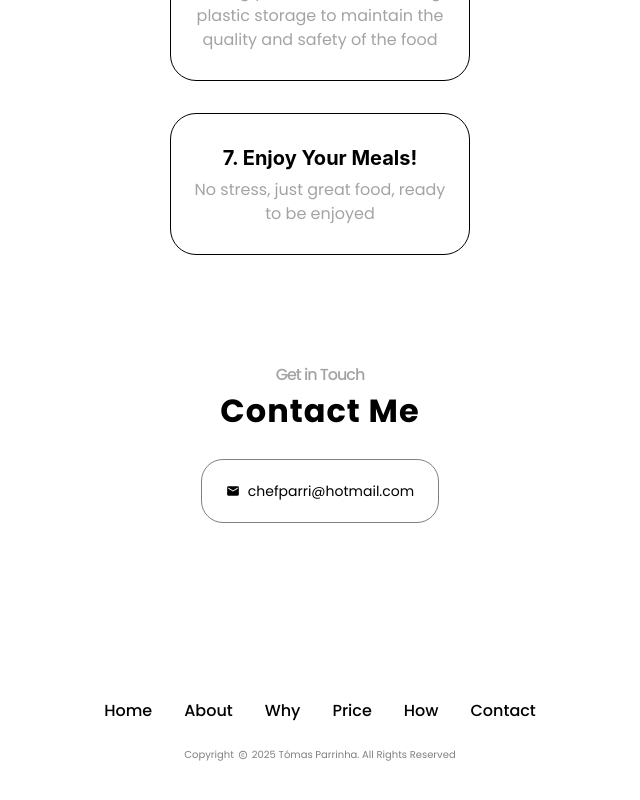
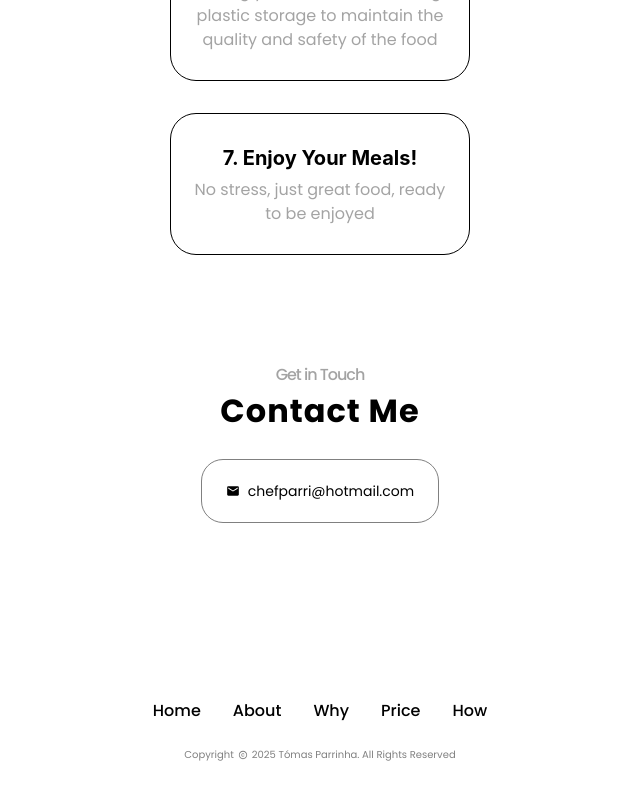
Before and after one commit to jocasantos/chefparri, a React (Vite) app: page / in a window 1280 px wide. Shown: the part 5282-6082 px from the top of the page, without its empty margins (320-960 px from the left). Built offline with nearby package versions, Linux system fonts and the light colour scheme.

Commit message:
Remove unused Contact link from Contact component for cleaner code

```diff
--- a/src/components/Contact.tsx
+++ b/src/components/Contact.tsx
@@ -124,18 +124,6 @@ const Contact = () => {
             How
           </Text>
         </Link>
-        <Link
-          to="Contact"
-          spy={true}
-          smooth={true}
-          offset={-160}
-          duration={500}
-          key={"Contact"}
-        >
-          <Text color="black" fontWeight={500}>
-            Contact
-          </Text>
-        </Link>
       </Stack>
       <HStack mt={4} mb={10}>
         <Text mr={-1} color="gray" fontSize={"x-small"}>
```
